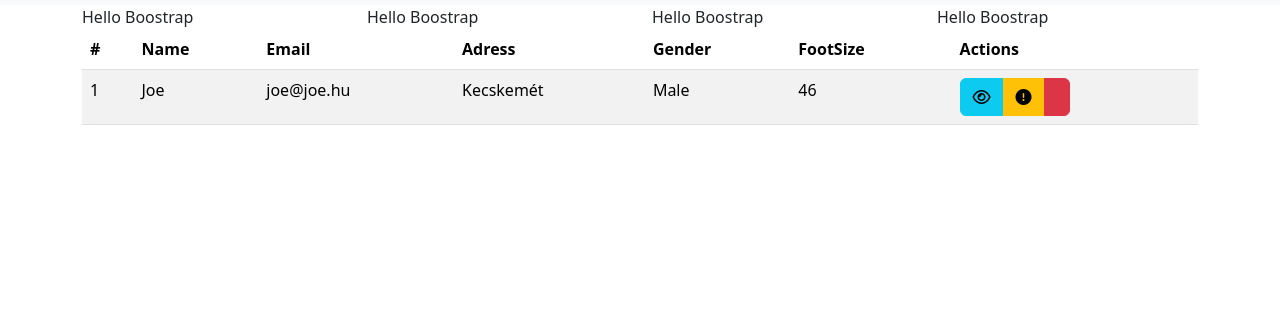
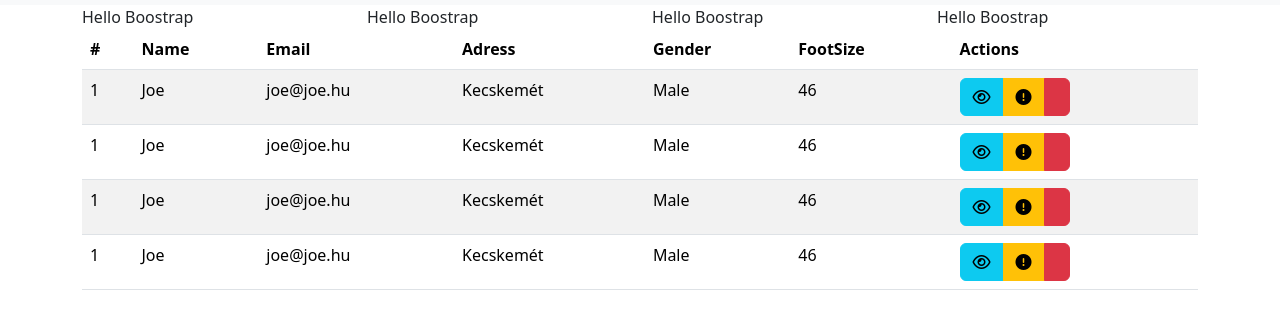
Before and after one commit to DLevi04/web1-24-25-2-lab-02, a plain HTML site: page bt/index.html in a window 1280 px wide. Shown: the part 51-380 px from the top of the page. Drawn offline with nearby package versions, Linux system fonts and the light colour scheme.

Commit message:
Update index.html
Tábla hozzáadás

```diff
--- a/bt/index.html
+++ b/bt/index.html
@@ -111,6 +111,78 @@
                         </div>
                     </td>
                 </tr>
+
+                <tr>
+                  <td>1</td>
+                  <td>Joe</td>
+                  <td>joe@joe.hu</td>
+                  <td>Kecskemét</td>
+                  <td>Male</td>
+                  <td>46</td>
+                  <td>
+                      <div class="btn-group">
+                          <button class="btn btn-info">
+                              <i class="fa fa-eye"></i>
+                          </button>
+
+                          <button class="btn btn-warning">
+                              <i class="fa fa-exclamation-circle"></i>
+                          </button>
+
+                          <button class="btn btn-danger">
+
+                          </button>
+                      </div>
+                  </td>
+              </tr>
+
+              <tr>
+                <td>1</td>
+                <td>Joe</td>
+                <td>joe@joe.hu</td>
+                <td>Kecskemét</td>
+                <td>Male</td>
+                <td>46</td>
+                <td>
+                    <div class="btn-group">
+                        <button class="btn btn-info">
+                            <i class="fa fa-eye"></i>
+                        </button>
+
+                        <button class="btn btn-warning">
+                            <i class="fa fa-exclamation-circle"></i>
+                        </button>
+
+                        <button class="btn btn-danger">
+
+                        </button>
+                    </div>
+                </td>
+            </tr>
+
+            <tr>
+              <td>1</td>
+              <td>Joe</td>
+              <td>joe@joe.hu</td>
+              <td>Kecskemét</td>
+              <td>Male</td>
+              <td>46</td>
+              <td>
+                  <div class="btn-group">
+                      <button class="btn btn-info">
+                          <i class="fa fa-eye"></i>
+                      </button>
+
+                      <button class="btn btn-warning">
+                          <i class="fa fa-exclamation-circle"></i>
+                      </button>
+
+                      <button class="btn btn-danger">
+
+                      </button>
+                  </div>
+              </td>
+          </tr>
             </tbody>
         </table>
 
```
